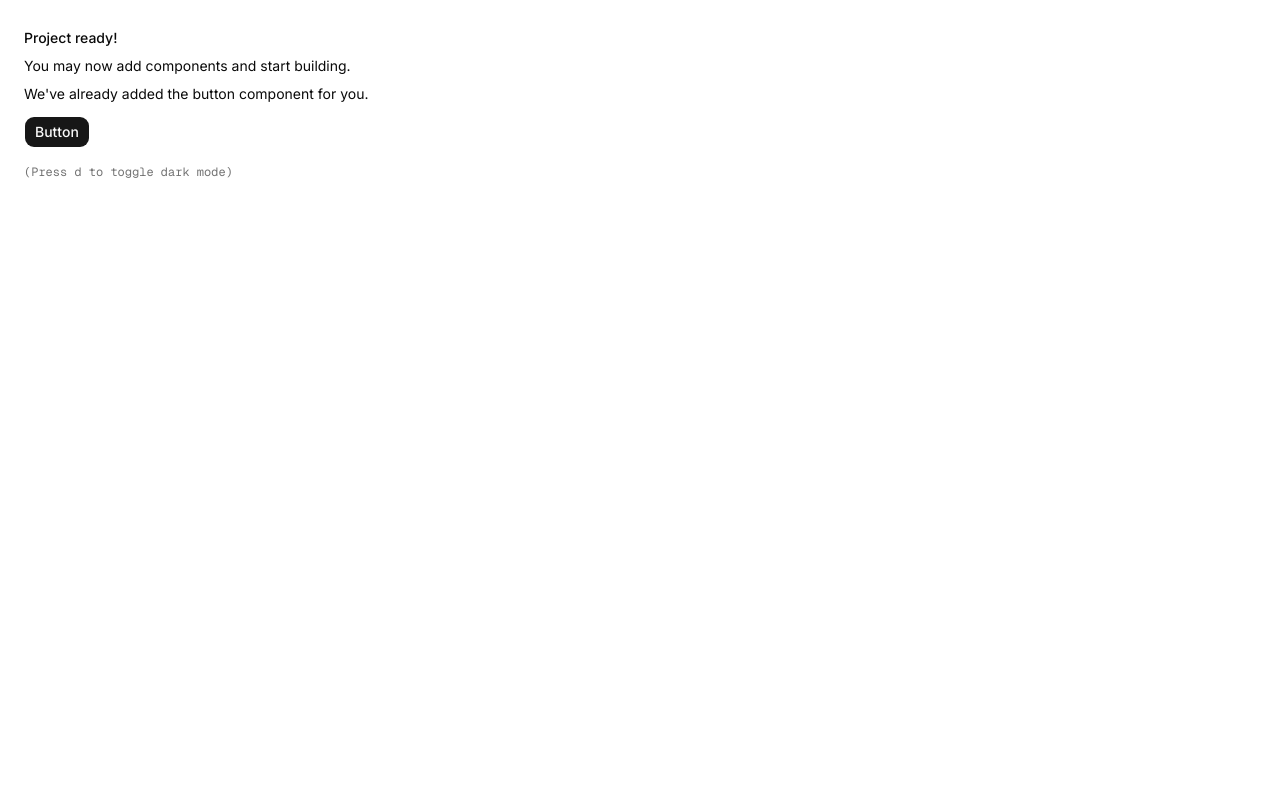
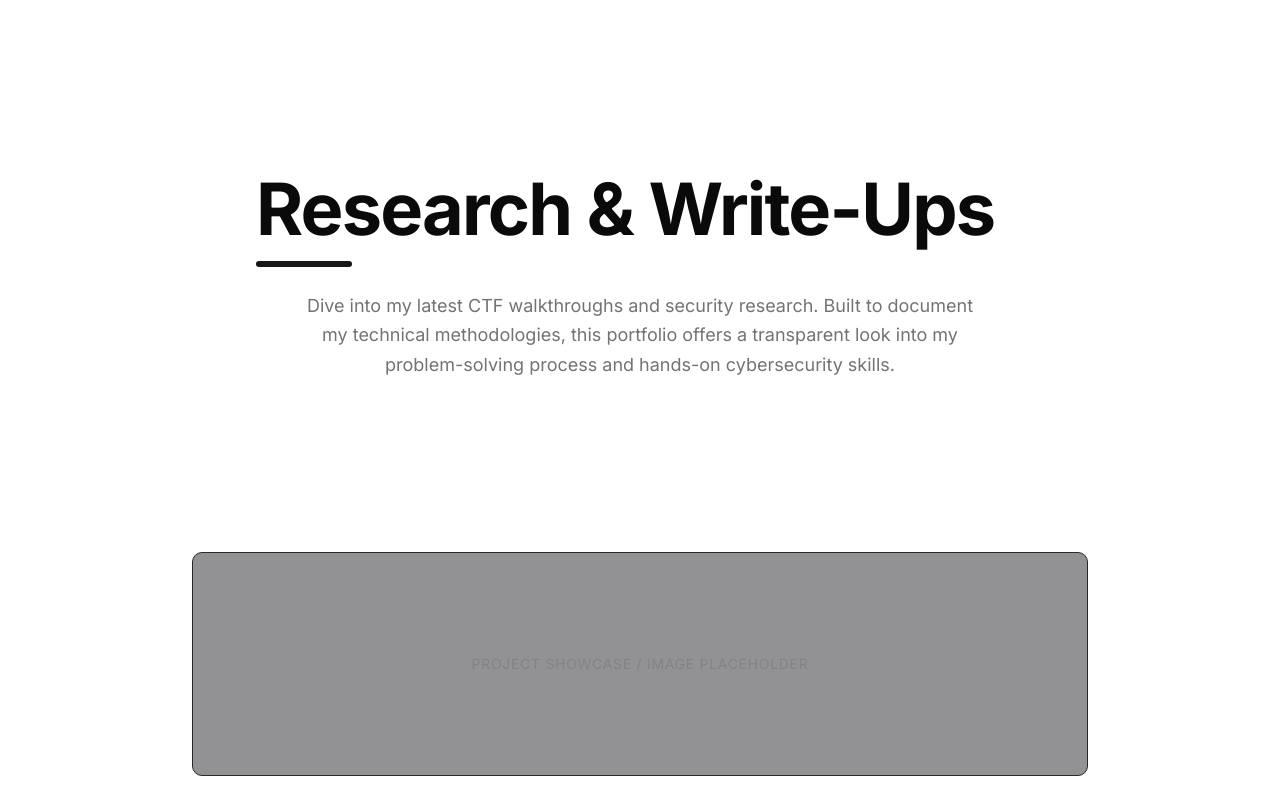
Before and after one commit to KieranPritchard/CTF-Portfolio, a Next.js app: page / in a window 1280 px wide. Built offline with nearby package versions, Linux system fonts and the light colour scheme.

Commit message:
added welcome element

```diff
--- a/app/page.tsx
+++ b/app/page.tsx
@@ -1,19 +1,10 @@
+import Welcome from "@/components/home/Welcome"
 import { Button } from "@/components/ui/button"
 
 export default function Page() {
   return (
-    <div className="flex min-h-svh p-6">
-      <div className="flex max-w-md min-w-0 flex-col gap-4 text-sm leading-loose">
-        <div>
-          <h1 className="font-medium">Project ready!</h1>
-          <p>You may now add components and start building.</p>
-          <p>We&apos;ve already added the button component for you.</p>
-          <Button className="mt-2">Button</Button>
-        </div>
-        <div className="font-mono text-xs text-muted-foreground">
-          (Press <kbd>d</kbd> to toggle dark mode)
-        </div>
-      </div>
-    </div>
+    <>
+      <Welcome />
+    </>
   )
 }
--- /dev/null
+++ b/components/home/Welcome.tsx
@@ -0,0 +1,41 @@
+function Welcome() {
+    return (
+        <section className="flex flex-col min-h-screen px-6 sm:px-12 md:px-16 lg:px-24 w-full bg-background text-foreground pt-16 pb-6">
+            <div className="flex-1 flex flex-col items-center justify-between max-w-5xl w-full mx-auto">
+
+                {/* Top/Middle Content Wrapper */}
+                <div className="flex-1 flex flex-col items-center justify-center w-full">
+
+                    {/* Header: items-start aligns the title and bar to the left */}
+                    <header className="flex flex-col items-start max-w-3xl w-full">
+                        <h1 className="text-4xl font-bold tracking-tight sm:text-5xl md:text-6xl lg:text-7xl text-left">
+                            Research & Write-Ups
+                        </h1>
+
+                        {/* Left-aligned decorative accent bar */}
+                        <div className="h-1.5 w-24 bg-primary mt-4 rounded-full" />
+
+                        {/* Centered Paragraph: text-center handles text, mx-auto centers the container block */}
+                        <p className="text-muted-foreground text-center text-base sm:text-md md:text-lg max-w-xl lg:max-w-2xl leading-relaxed mt-6 mx-auto">
+                            Dive into my latest CTF walkthroughs and security research. Built to document my
+                            technical methodologies, this portfolio offers a transparent look into my
+                            problem-solving process and hands-on cybersecurity skills.
+                        </p>
+                    </header>
+
+                    {/* Call to Action Buttons */}
+                    <div className="flex items-center justify-center gap-4 mt-8">
+                        {/* Buttons go here */}
+                    </div>
+                </div>
+
+                {/* Image Container Box - Justified to the bottom */}
+                <div className="w-full max-w-4xl aspect-[4/1] bg-zinc-800/50 border border-zinc-800 rounded-lg overflow-hidden flex items-center justify-center text-muted-foreground mt-8">
+                    <span className="text-sm tracking-wider uppercase opacity-50">Project Showcase / Image Placeholder</span>
+                </div>
+            </div>
+        </section>
+    );
+}
+
+export default Welcome;
```
